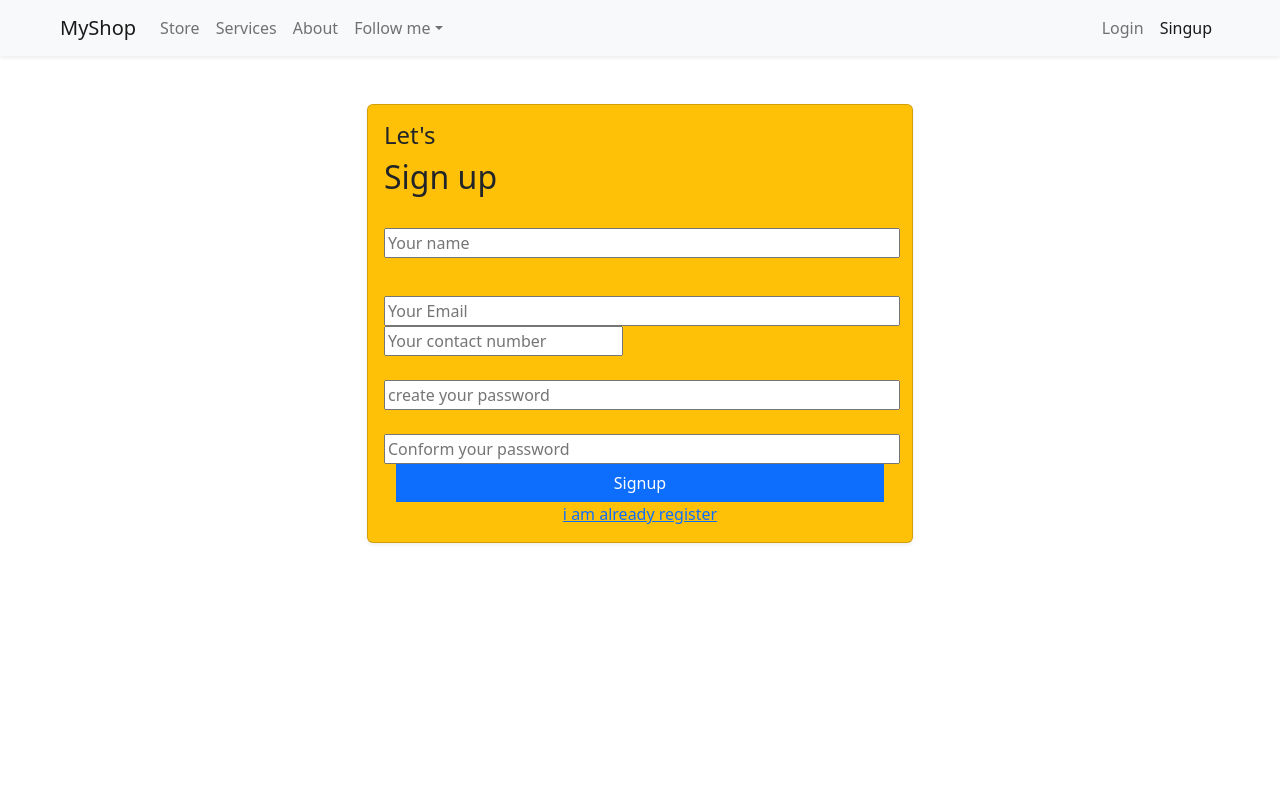
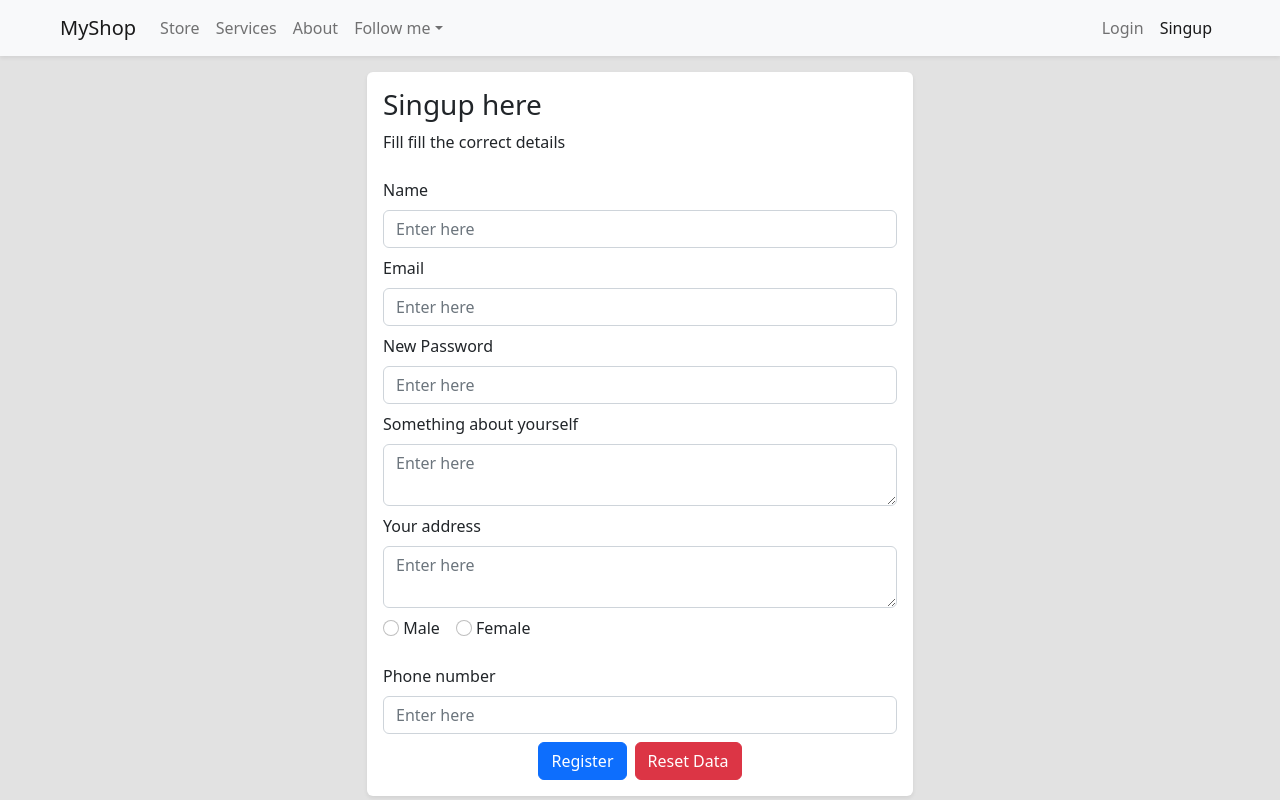
Before and after one commit to shankar87dayal/shankar87dayal.github.io, a React (Create React App) app: page /singup in a window 1280 px wide. Built offline with nearby package versions, Linux system fonts and the light colour scheme.

Commit message:
sig up page complete and connect backend project

```diff
--- a/package.json
+++ b/package.json
@@ -6,13 +6,16 @@
     "@testing-library/jest-dom": "^5.16.5",
     "@testing-library/react": "^13.3.0",
     "@testing-library/user-event": "^13.5.0",
+    "axios": "^0.27.2",
     "bootstrap": "^5.2.0",
     "react": "^18.2.0",
     "react-color": "^2.19.3",
     "react-dom": "^18.2.0",
     "react-router-dom": "^6.3.0",
     "react-scripts": "5.0.1",
+    "react-toastify": "^9.0.8",
     "reactstrap": "^9.1.3",
+    "toastify": "^2.0.1",
     "web-vitals": "^2.1.4"
   },
   "scripts": {
--- a/src/App.css
+++ b/src/App.css
@@ -2,3 +2,7 @@
     background-color: #607d8b;
     color: white;
 }
+
+body{
+    background: #e2e2e2!important;
+}
--- a/src/App.js
+++ b/src/App.js
@@ -11,7 +11,8 @@ import Profile from "./components/Profile";
 import Dashboard from "./components/Dashboard";
 import CustomNavbar from './components/CoustomNavbar';
 import { BrowserRouter, Routes, Route } from "react-router-dom";
-
+import { ToastContainer } from "react-toastify";
+import "react-toastify/dist/ReactToastify.css";
 
 function App() {
 
@@ -24,6 +25,7 @@ const sayHello=()=>{
   return (
 
     <BrowserRouter>
+    <ToastContainer position="bottom-center" />
     <CustomNavbar />
     <Routes>
       <Route path="/" element={<Home />} />
--- a/src/components/Login.jsx
+++ b/src/components/Login.jsx
@@ -23,7 +23,7 @@ function Login() {
         offset:3
       }}>
 
-      <Card  className='shadow-sm mt-5' color='warning'>
+      <Card  className='shadow-sm mt-5' color=''>
 
       <CardBody>
 
--- a/src/components/Signup.jsx
+++ b/src/components/Signup.jsx
@@ -1,106 +1,228 @@
-import React from 'react'
-import { SketchPicker } from 'react-color';
-import { NavLink } from 'react-router-dom'
-import { Container } from 'reactstrap'
+import React, { useState } from 'react'
 import {
+
+  Container,
   Row,
   Col,
-  Card,
-  CardBody,
+  Card, CardBody,
    CardTitle,
+   Form,
    Input,
   Label,
-  Button,
+   FormGroup,
+  Button
 
 } from 'reactstrap'
+import { createUser } from '../services/user-service';
+import { toast } from 'react-toastify'
 function Signup() {
 
+  // const [name, setName] = useState('')
+
+  const [user, setUser] = useState({
+    name: '',
+    email: '',
+    password: '',
+    about: '',
+    address: '',
+    phone: '',
+    gender: ''
+  })
+
+  const onFieldChange = (event, fieldName) => {
+    console.log(event.target.value);
+    setUser({ ...user, [fieldName]: event.target.value })
+
+  }
+
+
+  const registerUser = (event => {
+    event.preventDefault()
+
+    console.log(event)
+
+    if (user.name.trim() === '') {
+      toast.error("Username is required !!")
+      return
+    }
+
+    if (user.email.trim() === '') {
+      toast.error("Email is required !!")
+      return;
+    }
+
+    //submit the form
+    createUser(user).then((data) => {
+      console.log(data)
+      //alert("user registered successfully !!")
+      toast.success("user registered successfully")
+    }).catch(error => {
+      if (error.response.status === 400) {
+        // alert("validation error")
+        var messages = ``
+        for (let i in error.response.data) {
+
+          messages = messages + ` ${i.toUpperCase()}  ${error.response.data[i]}  \n`
+
+        }
+        messages=messages+""
+        toast.error(messages);
+      } else {
+        // alert("server error")
+        toast.error("server error")
+      }
+      console.log(error)
+    })
+
+  })
+
+
   return (
-    <Container >
+    <Container>
+
+    <Row>
+
+      <Col md={{ size: 6, offset: 3 }}>
+
+
+        <Card className='border-0 mt-3 shadow-sm'>
+
+          <CardBody>
+            <h3>Singup here </h3>
+            <CardTitle>Fill fill the correct details</CardTitle>
+
+            {/*
+            {JSON.stringify(user)} */}
+
+
+            <Form onSubmit={registerUser}>
+
+              {/* name field  */}
+              <div className='mb-2 mt-4'>
+                <Label for="name" >Name</Label>
+                <Input
+                  type="text"
+                  id='name'
+                  placeholder='Enter here'
+                  onChange={(event) => onFieldChange(event, 'name')}
+                  value={user.name}
+
+                />
+
+              </div>
+              {/* email field  */}
+              <div className='mb-2 '>
+                <Label for="email" >Email </Label>
+                <Input
+                  type="email"
+                  id='email'
+                  placeholder='Enter here'
+                  onChange={(event) => onFieldChange(event, 'email')}
+                  value={user.email}
+                />
+
+              </div>
+              {/* password field  */}
+              <div className='mb-2 '>
+                <Label for="password" >New Password </Label>
+                <Input
+                  type="password"
+                  id='password'
+                  placeholder='Enter here'
+                  onChange={(event) => onFieldChange(event, 'password')}
+                  value={user.password}
+
+                />
+
+              </div>
+              {/* about field  */}
+              <div className='mb-2 '>
+                <Label for="about" >Something about yourself </Label>
+                <Input
+                  type="textarea"
+                  id='about'
+                  placeholder='Enter here'
+                  onChange={(event) => onFieldChange(event, 'about')}
+                  value={user.about}
+
+                />
+
+              </div>
+              {/* address field  */}
+              <div className='mb-2 '>
+                <Label for="address" >Your address </Label>
+                <Input
+                  type="textarea"
+                  id='address'
+                  placeholder='Enter here'
+                  onChange={(event) => onFieldChange(event, 'address')}
+                  value={user.address}
+
+                />
+
+              </div>
+
+
+              {/* gender field  */}
+
+              <FormGroup>
+
+                <Input
+                  type='radio' name='gender'
+                  checked={user.gender === 'male'}
+                  onChange={(event) => onFieldChange(event, 'gender')}
+                  value={'male'}
+
+                />
+                {' '}
+                <Label>Male</Label>
 
 
 
-    <Row>
+                <Input type='radio' className='ms-3' name='gender'
+                  checked={user.gender === 'female'}
+                  onChange={(event) => onFieldChange(event, 'gender')}
+                  value={'female'}
+                />
+                {' '}
+                <Label>Female</Label>
 
-      <Col md={{
-        size:6,
-        offset:3
-      }}>
-
-      <Card  className='shadow-sm mt-5' color='warning'>
-
-      <CardBody >
+              </FormGroup>
 
 
+              {/* phone field  */}
+              <div className='mb-2 '>
+                <Label for="phone" > Phone number </Label>
+                <Input
+                  type="number"
+                  id='phone'
+                  placeholder='Enter here'
+                  onChange={(event) => onFieldChange(event, 'phone')}
+                  value={user.phone}
+                />
 
-          <h4>Let's</h4>
-          <h2 > Sign up</h2>
-          <form className='registation-form' id='registation-form'>
-
-            <div >
-
-              <label for="name">
-              <i class="zmdi zmdi-account materil-icons-name"></i>
-              </label>
-              <input  type="text" name='name' id='name' autoComplete='off'
-              placeholder='Your name' size="50"/>
               </div>
 
-            <div>
-              <label htmlFor='email' className='my-3'>
-              <i class="zmdi zmdi-email materil-icons-name"></i>
-              </label>
-              <input type="email" name='email' id='email' autoComplete='off'
-              placeholder='Your Email' size="50" />
-            </div>
 
-            <div >
-              <label htmlFor='phone' className='mb-3'>
-              <i class="zmdi zmdi-phone-in-talk materil-icons-name"></i>
-              </label>
-              <input type="number" name='phone' id='phone' autoComplete='off'
-              placeholder='Your contact number' size="50"/>
-            </div>
-
-            <div >
-              <label htmlFor='password' className='mb-3'>
-              <i class="zmdi zmdi-lock materil-icons-name"></i>
-              </label>
-              <input type="password" name='password' id='password' autoComplete='off'
-              placeholder='create your password' size="50"/>
-            </div>
-
-            <div >
-              <label htmlFor='cpassword' className='mb-3'>
-              <i class="zmdi zmdi-lock materil-icons-name"></i>
-              </label>
-              <input type="password" name='cpassword' id='cpassword' autoComplete='off'
-              placeholder='Conform your password' size="50"/>
-              </div>
-
-           <Container className='text-center'>
-            <Button block color='primary' className='rounded-0'>Signup</Button>
-
+              <Container className='mt-2 text-center'>
+                <Button color='primary'>Register</Button>
+                <Button color='danger ms-2'>Reset Data</Button>
               </Container>
 
-          <div className='text-center'>
-
-            <NavLink to="/Login" className="signup-image-link" > i am already register</NavLink>
-
-            </div>
-          </form>
-
-
-
+            </Form>
 
           </CardBody>
 
         </Card>
 
 
+
       </Col>
 
+
     </Row>
+
+
   </Container>
   )
 }
--- /dev/null
+++ b/src/services/user-service.js
@@ -0,0 +1,7 @@
+import axios from "axios";
+
+const BASE_URL='http://localhost:8181'
+
+export const createUser=(data)=>{
+    return axios.post(`${BASE_URL}/users/`,data).then(response=>response.data)
+}
```
Also changed, not shown: 1 other file (tests, documents, lock files or other folders). Lines whose indentation alone changed are shown as unchanged.
